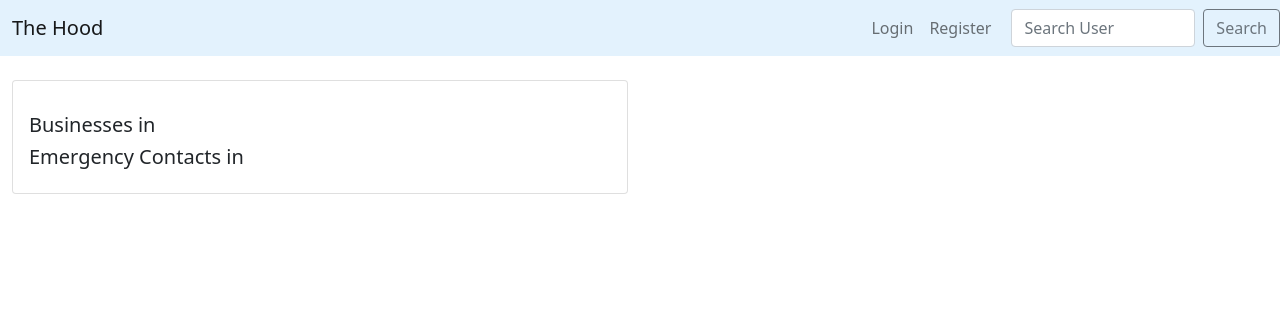
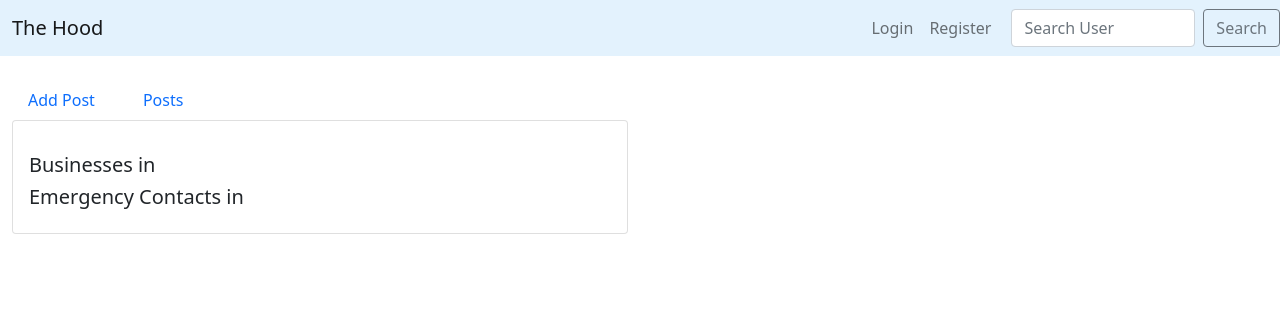
Before and after one commit to yahyasaadi/jirani, a Django app: template dashboard/templates/dashboard/hood_detail.html in a window 1280 px wide. Shown: the top 316 px of the page. Run offline with Django 4.2, Linux system fonts and the light colour scheme; the template is opened without the code that fills it, so the values that code supplies are empty; some libraries are stand-ins or nearby versions.

Commit message:
Populated the template with hood details

```diff
--- a/dashboard/templates/dashboard/hood_detail.html
+++ b/dashboard/templates/dashboard/hood_detail.html
@@ -4,6 +4,10 @@
 <div class="container-fluid">
     <div class="row">
         <div class="col-lg-6 mb-4">
+            <div class="d-flex d-row gap-3">
+                <a href="{% url 'new-post' hood.id %}" class="nav-link">Add Post</a>
+                <a href="{% url 'hood-posts' hood.id %}" class="nav-link">Posts</a>
+            </div>
             <div class="card">
                 <div class="card-body">
                     <h5 class="card-title">{{ hood.hood_name }}</h5>
```
